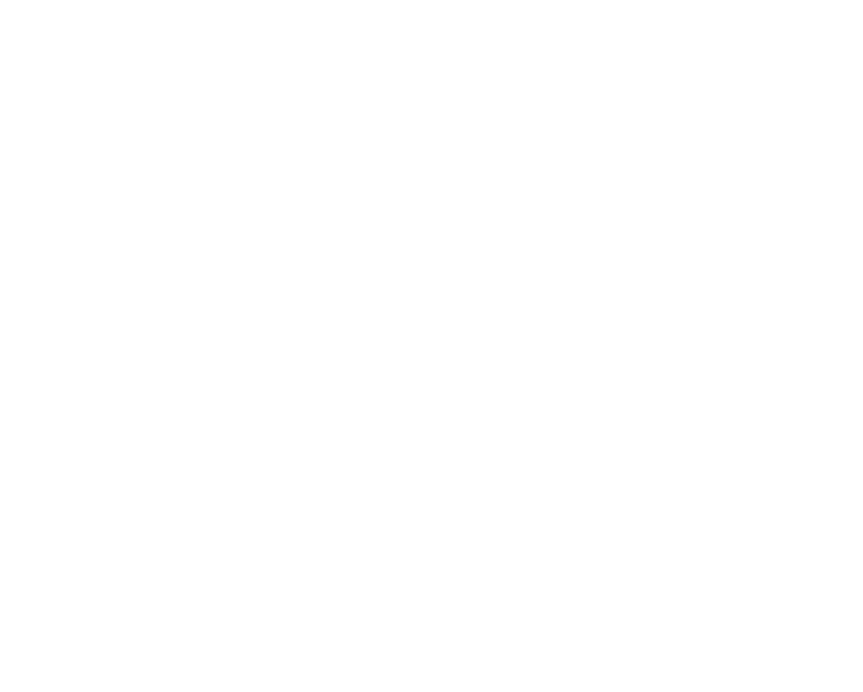
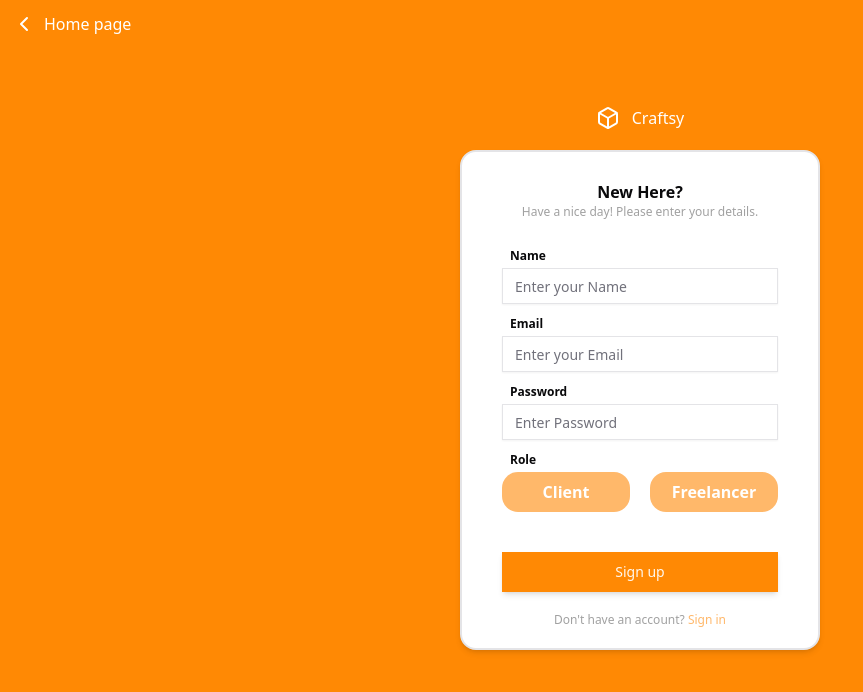
Before and after one commit to saritbose/Craftsy, a React (Vite) app in the folder Frontend/: page /register in a window 1280 px wide. Before the commit this address had no page. Shown: the top 692 px of the page, without its empty margins (0-863 px from the left). Built offline with nearby package versions, Linux system fonts and the light colour scheme.

Commit message:
Added login and register pages, js part left and some clean up

```diff
--- a/Frontend/src/App.jsx
+++ b/Frontend/src/App.jsx
@@ -1,11 +1,14 @@
 import { Route, Routes } from "react-router-dom";
 import Home from "./pages/Home";
+import Login from "./pages/Login";
+import Register from "./pages/Register";
 
 export default function App() {
   return (
     <Routes>
-      {/* Home Page / Main Page */}
       <Route path="/" element={<Home />} />
+      <Route path="/login" element={<Login />} />
+      <Route path="/register" element={<Register />} />
     </Routes>
   );
 }
--- a/Frontend/src/Component/TrendingServices.jsx
+++ b/Frontend/src/Component/TrendingServices.jsx
@@ -2,9 +2,9 @@
 
 const TrendingServices = ({ Service, image }) => {
   return (
-    <div className="bg-orange-500 shadow-md rounded-md w-32 flex-shrink-0 text-white">
+    <div className="border-2 rounded-md shadow-md w-32 flex-shrink-0 text-white hover:border-neutral-100">
       <div className="p-1 h-45 items-start justify-between flex flex-col">
-        <h2 className="text-xl font-semibold mb-4">{Service}</h2>
+        <h2 className="text-lg text-black font-semibold mb-4">{Service}</h2>
         <div className=" rounded-xl w-full">
           <img src={image} className="rounded-lg w-full object-cover" />
         </div>
--- /dev/null
+++ b/Frontend/src/components/ui/checkbox.jsx
@@ -0,0 +1,28 @@
+import * as React from "react"
+import * as CheckboxPrimitive from "@radix-ui/react-checkbox"
+import { CheckIcon } from "lucide-react"
+
+import { cn } from "@/lib/utils"
+
+function Checkbox({
+  className,
+  ...props
+}) {
+  return (
+    <CheckboxPrimitive.Root
+      data-slot="checkbox"
+      className={cn(
+        "peer border-input dark:bg-input/30 data-[state=checked]:bg-primary data-[state=checked]:text-primary-foreground dark:data-[state=checked]:bg-primary data-[state=checked]:border-primary focus-visible:border-ring focus-visible:ring-ring/50 aria-invalid:ring-destructive/20 dark:aria-invalid:ring-destructive/40 aria-invalid:border-destructive size-4 shrink-0 rounded-[4px] border shadow-xs transition-shadow outline-none focus-visible:ring-[3px] disabled:cursor-not-allowed disabled:opacity-50",
+        className
+      )}
+      {...props}>
+      <CheckboxPrimitive.Indicator
+        data-slot="checkbox-indicator"
+        className="flex items-center justify-center text-current transition-none">
+        <CheckIcon className="size-3.5" />
+      </CheckboxPrimitive.Indicator>
+    </CheckboxPrimitive.Root>
+  );
+}
+
+export { Checkbox }
--- /dev/null
+++ b/Frontend/src/components/ui/label.jsx
@@ -0,0 +1,23 @@
+"use client"
+
+import * as React from "react"
+import * as LabelPrimitive from "@radix-ui/react-label"
+
+import { cn } from "@/lib/utils"
+
+function Label({
+  className,
+  ...props
+}) {
+  return (
+    <LabelPrimitive.Root
+      data-slot="label"
+      className={cn(
+        "flex items-center gap-2 text-sm leading-none font-medium select-none group-data-[disabled=true]:pointer-events-none group-data-[disabled=true]:opacity-50 peer-disabled:cursor-not-allowed peer-disabled:opacity-50",
+        className
+      )}
+      {...props} />
+  );
+}
+
+export { Label }
--- a/Frontend/src/index.css
+++ b/Frontend/src/index.css
@@ -50,15 +50,15 @@
 }
 
 :root {
-  --radius: 0.5rem;
+  --radius: 0rem;
   --background: oklch(1 0 0);
   --foreground: oklch(0.141 0.005 285.823);
   --card: oklch(1 0 0);
   --card-foreground: oklch(0.141 0.005 285.823);
   --popover: oklch(1 0 0);
   --popover-foreground: oklch(0.141 0.005 285.823);
-  --primary: oklch(0.723 0.219 149.579);
-  --primary-foreground: oklch(0.982 0.018 155.826);
+  --primary: oklch(0.705 0.213 47.604);
+  --primary-foreground: oklch(0.98 0.016 73.684);
   --secondary: oklch(0.967 0.001 286.375);
   --secondary-foreground: oklch(0.21 0.006 285.885);
   --muted: oklch(0.967 0.001 286.375);
@@ -68,7 +68,7 @@
   --destructive: oklch(0.577 0.245 27.325);
   --border: oklch(0.92 0.004 286.32);
   --input: oklch(0.92 0.004 286.32);
-  --ring: oklch(0.723 0.219 149.579);
+  --ring: oklch(0.705 0.213 47.604);
   --chart-1: oklch(0.646 0.222 41.116);
   --chart-2: oklch(0.6 0.118 184.704);
   --chart-3: oklch(0.398 0.07 227.392);
@@ -76,12 +76,12 @@
   --chart-5: oklch(0.769 0.188 70.08);
   --sidebar: oklch(0.985 0 0);
   --sidebar-foreground: oklch(0.141 0.005 285.823);
-  --sidebar-primary: oklch(0.723 0.219 149.579);
-  --sidebar-primary-foreground: oklch(0.982 0.018 155.826);
+  --sidebar-primary: oklch(0.705 0.213 47.604);
+  --sidebar-primary-foreground: oklch(0.98 0.016 73.684);
   --sidebar-accent: oklch(0.967 0.001 286.375);
   --sidebar-accent-foreground: oklch(0.21 0.006 285.885);
   --sidebar-border: oklch(0.92 0.004 286.32);
-  --sidebar-ring: oklch(0.723 0.219 149.579);
+  --sidebar-ring: oklch(0.705 0.213 47.604);
 }
 
 .dark {
@@ -91,8 +91,8 @@
   --card-foreground: oklch(0.985 0 0);
   --popover: oklch(0.21 0.006 285.885);
   --popover-foreground: oklch(0.985 0 0);
-  --primary: oklch(0.696 0.17 162.48);
-  --primary-foreground: oklch(0.393 0.095 152.535);
+  --primary: oklch(0.646 0.222 41.116);
+  --primary-foreground: oklch(0.98 0.016 73.684);
   --secondary: oklch(0.274 0.006 286.033);
   --secondary-foreground: oklch(0.985 0 0);
   --muted: oklch(0.274 0.006 286.033);
@@ -102,7 +102,7 @@
   --destructive: oklch(0.704 0.191 22.216);
   --border: oklch(1 0 0 / 10%);
   --input: oklch(1 0 0 / 15%);
-  --ring: oklch(0.527 0.154 150.069);
+  --ring: oklch(0.646 0.222 41.116);
   --chart-1: oklch(0.488 0.243 264.376);
   --chart-2: oklch(0.696 0.17 162.48);
   --chart-3: oklch(0.769 0.188 70.08);
@@ -110,12 +110,12 @@
   --chart-5: oklch(0.645 0.246 16.439);
   --sidebar: oklch(0.21 0.006 285.885);
   --sidebar-foreground: oklch(0.985 0 0);
-  --sidebar-primary: oklch(0.696 0.17 162.48);
-  --sidebar-primary-foreground: oklch(0.393 0.095 152.535);
+  --sidebar-primary: oklch(0.646 0.222 41.116);
+  --sidebar-primary-foreground: oklch(0.98 0.016 73.684);
   --sidebar-accent: oklch(0.274 0.006 286.033);
   --sidebar-accent-foreground: oklch(0.985 0 0);
   --sidebar-border: oklch(1 0 0 / 10%);
-  --sidebar-ring: oklch(0.527 0.154 150.069);
+  --sidebar-ring: oklch(0.646 0.222 41.116);
 }
 
 @layer base {
--- /dev/null
+++ b/Frontend/src/pages/Login.jsx
@@ -0,0 +1,56 @@
+import { Button } from "@/components/ui/button";
+import { Checkbox } from "@/components/ui/checkbox";
+import { Input } from "@/components/ui/input";
+import { Box, ChevronLeft } from "lucide-react";
+import React from "react";
+
+const Login = () => {
+  return (
+    <div className="bg-orange-400">
+      <div className="flex gap-2 items-center text-white p-3">
+        <ChevronLeft />
+        Home page
+      </div>
+      <div className="flex flex-col items-center justify-center min-h-screen -translate-y-20">
+        <div className="flex gap-3 justify-center my-5 text-white">
+          <Box />
+          Craftsy
+        </div>
+        <div className="flex flex-col items-center text-center justify-center bg-white w-90 px-10 border-2 rounded-2xl shadow-md">
+          <div className="my-7">
+            <h3 className="font-bold ">Welcome Back!</h3>
+            <p className="text-neutral-400 text-xs">
+              We missed you! Please enter your details.
+            </p>
+          </div>
+          <div className="w-full">
+            <div className="my-3">
+              <p className="text-left ml-2 mb-1 text-xs font-bold">Email</p>
+              <Input placeholder="Enter your Email" className="rounded-lg " />
+            </div>
+            <div className="mb-3">
+              <p className="text-left ml-2 mb-1 text-xs font-bold">Password</p>
+              <Input placeholder="Enter Password" className="rounded-lg" />
+            </div>
+            <div className="flex justify-between items-center mb-10 px-3 -translate-y-1">
+              <div className="text-xs flex ">
+                <Checkbox className="border-2 border-stone-400" />
+                <label className="mx-2 text-neutral-400">Remember me</label>
+              </div>
+              <div className="text-xs text-orange-300">Forgot password?</div>
+            </div>
+          </div>
+          <Button className="bg-orange-400 w-full rounded-lg py-5 shadow-md hover:bg-orange-600">
+            Sign in
+          </Button>
+          <p className="my-5 text-xs text-neutral-400">
+            Don't have an account?
+            <span className="text-orange-300"> Sign up</span>
+          </p>
+        </div>
+      </div>
+    </div>
+  );
+};
+
+export default Login;
--- /dev/null
+++ b/Frontend/src/pages/Register.jsx
@@ -0,0 +1,63 @@
+import { Button } from "@/components/ui/button";
+import { Input } from "@/components/ui/input";
+import { Box, ChevronLeft } from "lucide-react";
+import React from "react";
+
+const Register = () => {
+  return (
+    <div className="bg-orange-400">
+      <div className="flex gap-2 items-center text-white p-3">
+        <ChevronLeft />
+        Home page
+      </div>
+      <div className="flex flex-col items-center justify-center min-h-screen -translate-y-20">
+        <div className="flex gap-3 justify-center my-5 text-white">
+          <Box />
+          Craftsy
+        </div>
+        <div className="flex flex-col items-center text-center justify-center bg-white w-90 px-10 border-2 rounded-2xl shadow-md">
+          <div className="my-7">
+            <h3 className="font-bold ">New Here?</h3>
+            <p className="text-neutral-400 text-xs">
+              Have a nice day! Please enter your details.
+            </p>
+          </div>
+          <div className="w-full mb-10">
+            <div className="mb-3">
+              <p className="text-left ml-2 mb-1 text-xs font-bold">Name</p>
+              <Input placeholder="Enter your Name" className="rounded-lg" />
+            </div>
+            <div className="my-3">
+              <p className="text-left ml-2 mb-1 text-xs font-bold">Email</p>
+              <Input placeholder="Enter your Email" className="rounded-lg " />
+            </div>
+            <div className="mb-3">
+              <p className="text-left ml-2 mb-1 text-xs font-bold">Password</p>
+              <Input placeholder="Enter Password" className="rounded-lg" />
+            </div>
+            <div>
+              <p className="text-left ml-2 mb-1 text-xs font-bold">Role</p>
+              <div className="flex flex-row gap-5 justify-center">
+                <button className="bg-orange-300 p-2 w-1/2 rounded-2xl font-semibold text-white">
+                  Client
+                </button>
+                <button className="bg-orange-300 p-2 w-1/2 rounded-2xl font-semibold text-white">
+                  Freelancer
+                </button>
+              </div>
+            </div>
+          </div>
+          <Button className="bg-orange-400 w-full rounded-lg py-5 shadow-md hover:bg-orange-600">
+            Sign up
+          </Button>
+          <p className="my-5 text-xs text-neutral-400">
+            Don't have an account?
+            <span className="text-orange-300"> Sign in</span>
+          </p>
+        </div>
+      </div>
+    </div>
+  );
+};
+
+export default Register;
```
Also changed, not shown: Frontend/package.json (+10 -3 lines), Frontend/src/components/ui/accordion.jsx (added, +62 -0 lines), Frontend/src/pages/Home.jsx (+44 -29 lines), Frontend/components.json, 1 other file (tests, documents, lock files or other folders).
